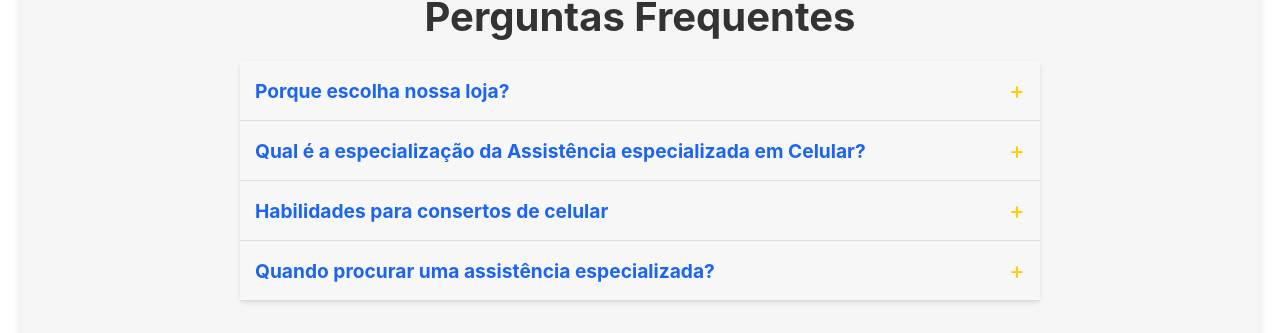
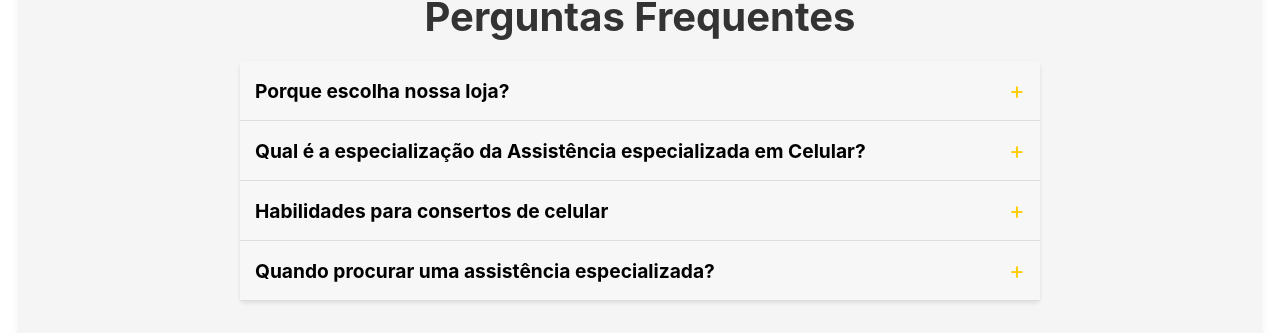
Before and after one commit to robertfullstack/Tec-Service-Web, a React (Create React App) app in the folder frontend/: page /Servico in a window 1280 px wide. Shown: the part 1371-1704 px from the top of the page. Built offline with nearby package versions, Linux system fonts and the light colour scheme.

Commit message:
Update Servico.js

```diff
--- a/frontend/src/screens/Servico.js
+++ b/frontend/src/screens/Servico.js
@@ -92,7 +92,7 @@ function Servico() {
                 {data.map((item, i) => (
                     <div className="item" key={i}>
                         <div className="title" onClick={() => toggle(i)}>
-                            <h2>{item.question}</h2>
+                            <h2 style={{color: 'black'}}>{item.question}</h2>
                             <span className="icon">{selected === i ? '-' : '+'}</span>
                         </div>
                         <div className={`content ${selected === i ? 'show' : ''}`}>
```
